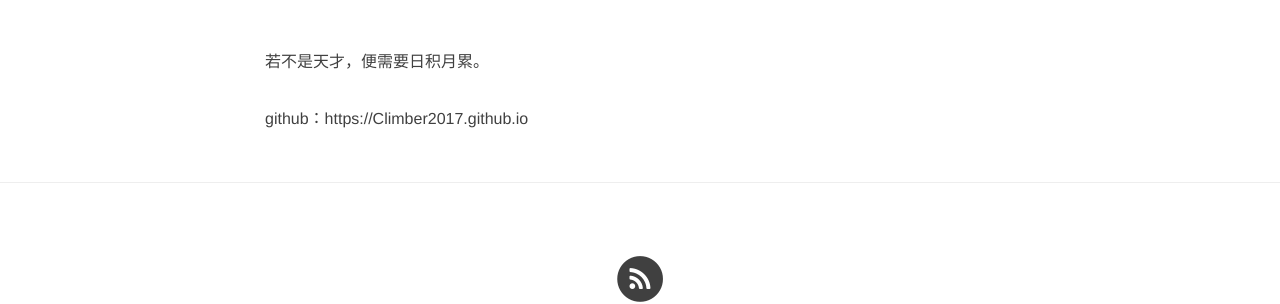
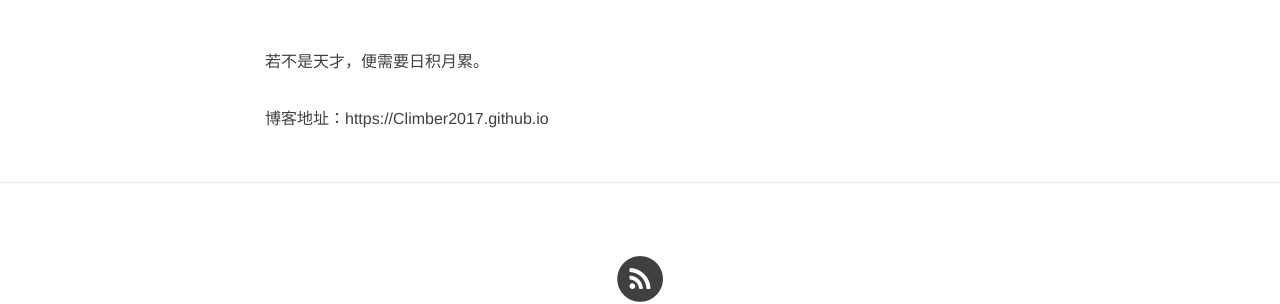
Before and after one commit to Climber2017/Climber2017.github.io, a Jekyll site: the page built from about.md, in a window 1280 px wide. Shown: the part 430-734 px from the top of the page. Built offline with Jekyll 4.4.1, drawn with Linux system fonts in a browser that asks for light colours; nearby versions of some CDN libraries.

Commit message:
Update about.md

```diff
--- a/about.md
+++ b/about.md
@@ -7,4 +7,4 @@ header-img: "img/wallhaven-j5op6p.png"
 
 若不是天才，便需要日积月累。
 
-github：https://Climber2017.github.io
+博客地址：https://Climber2017.github.io
```
